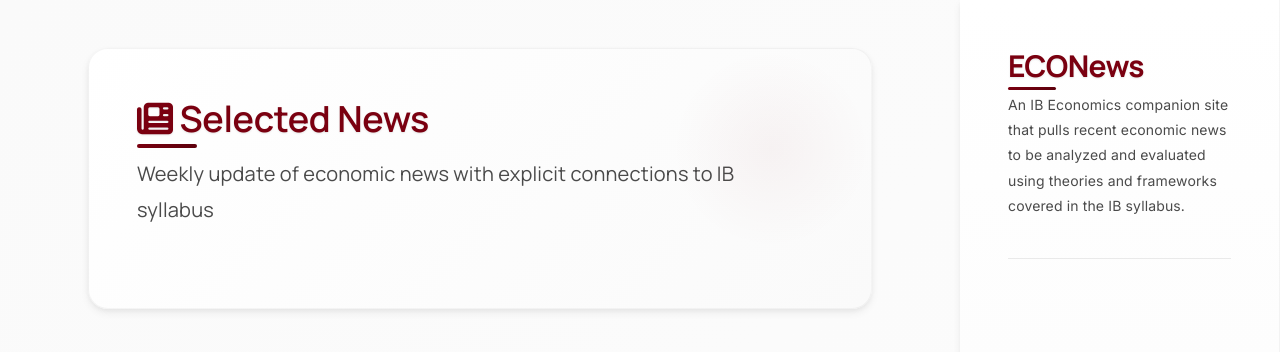
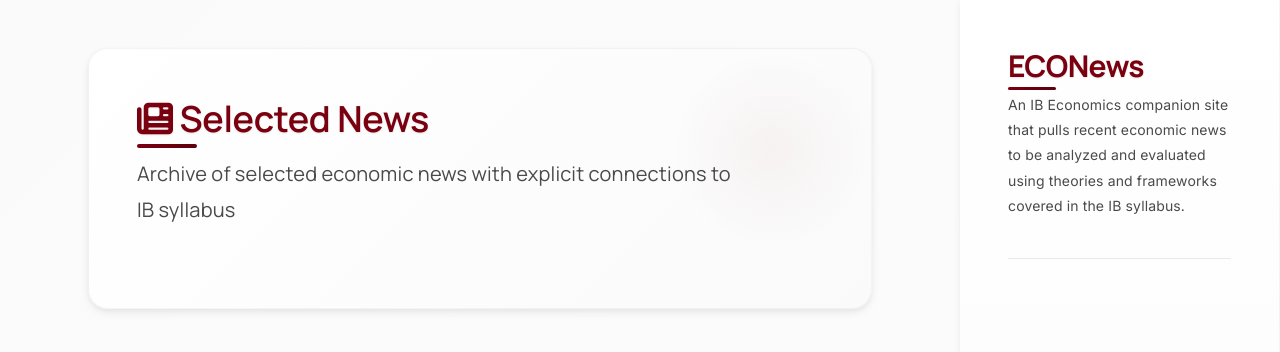
Before and after one commit to Feiran-Z/ECONews, a Jekyll site: the page built from news.md, in a window 1280 px wide and 900 px high. Shown: the top 352 px of the window. Built offline with Jekyll 4.4.1, drawn with Linux system fonts in a browser that asks for light colours.

Commit message:
Updated some naming conventions

```diff
--- a/_layouts/default.html
+++ b/_layouts/default.html
@@ -47,7 +47,7 @@
             </a>
           </li>
           <li>
-            <a href="{{ '/news/' | relative_url }}" {% if page.url contains '/news/' %}class="active"{% endif %} aria-label="Selected News">
+            <a href="{{ '/news/' | relative_url }}" {% if page.url contains '/news/' %}class="active"{% endif %} aria-label="News Archive">
               <i class="fas fa-newspaper"></i> Selected News
             </a>
           </li>
--- a/news.md
+++ b/news.md
@@ -1,13 +1,13 @@
 ---
 layout: default
-title: Selected News
+title: News Archive
 permalink: /news/
 ---
 
 <div class="page-content">
   <section class="hero" aria-labelledby="news-hero-heading">
     <h2 id="news-hero-heading"><i class="fas fa-newspaper"></i> Selected News</h2>
-    <p class="hero-subtitle">Weekly update of economic news with explicit connections to IB syllabus</p>
+    <p class="hero-subtitle">Archive of selected economic news with explicit connections to IB syllabus</p>
   </section>
 
   {% if site.posts.size > 0 %}
```
Also changed, not shown: index.md (+1 -1 lines).
